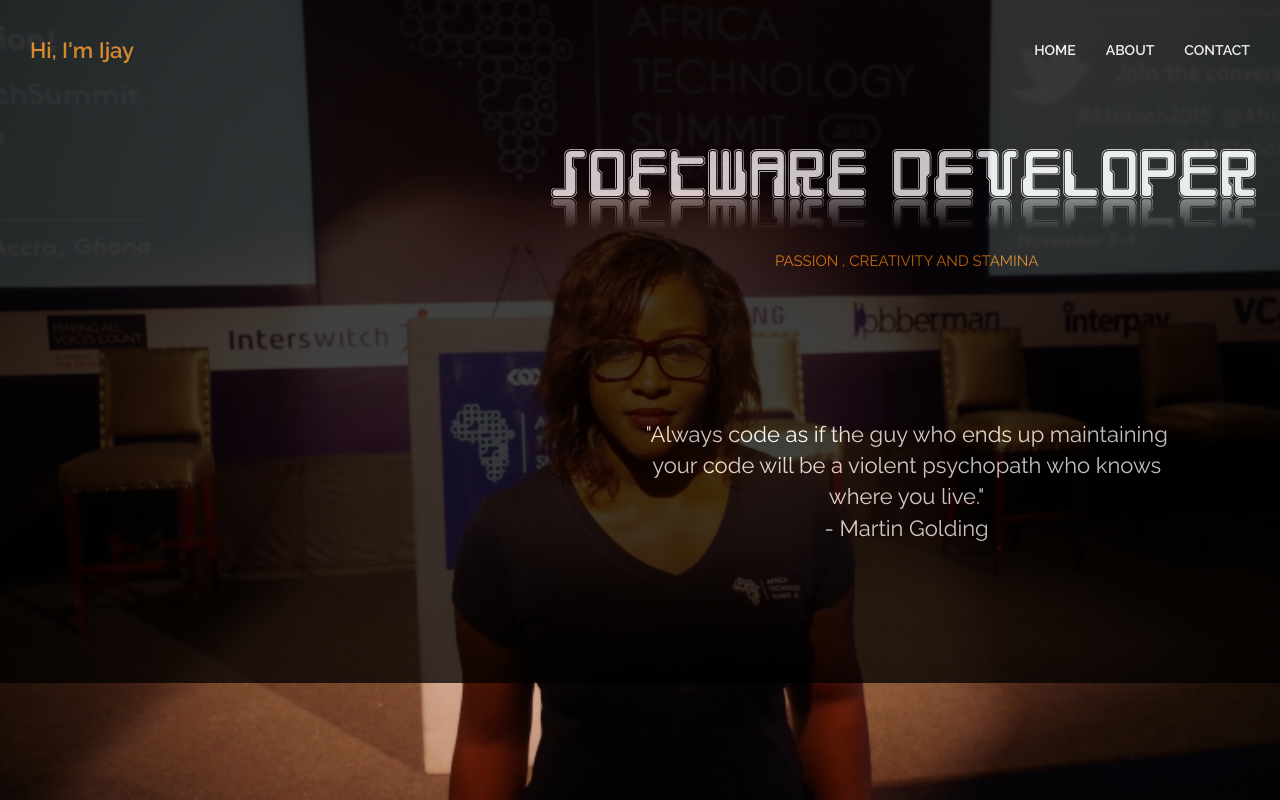
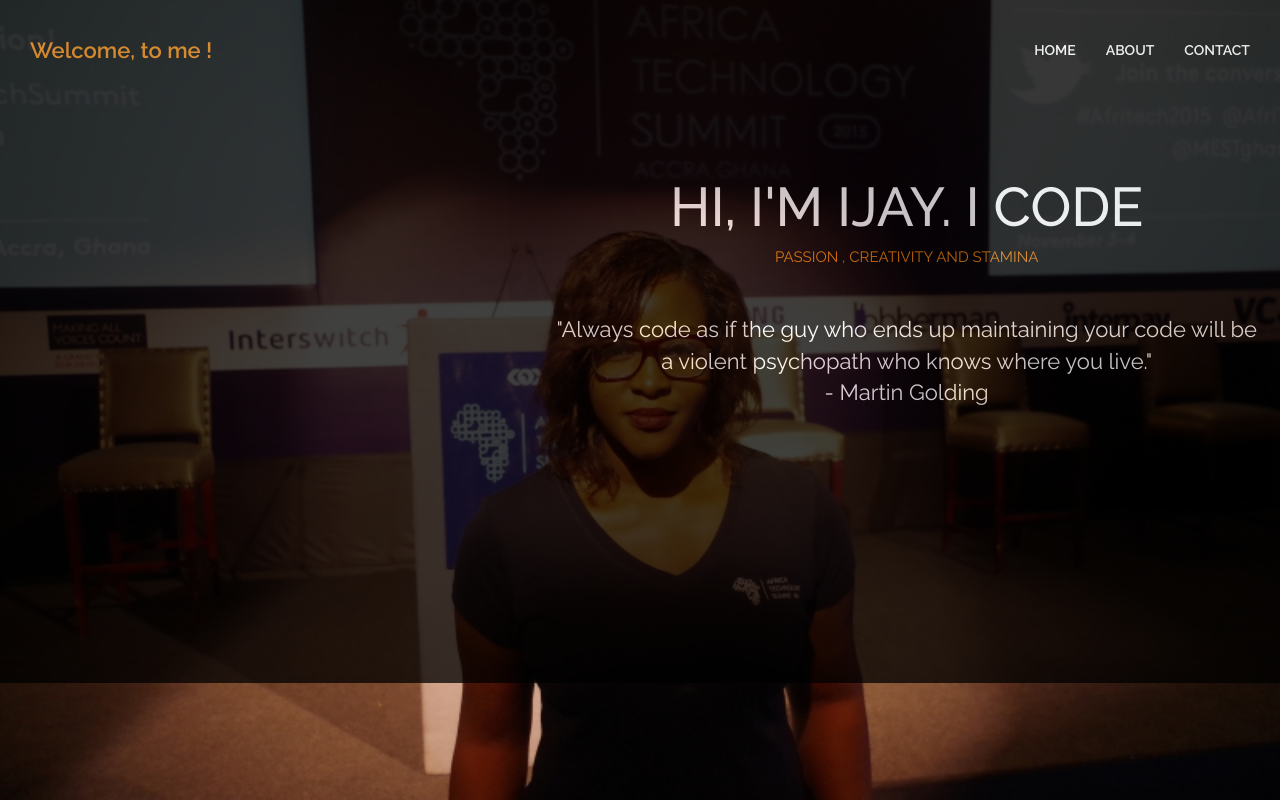
Before and after one commit to ijayoa/ijayoa.github.io, a plain HTML site: page index.html in a window 1280 px wide. Drawn offline with Linux system fonts and the light colour scheme; files whose address does not match are found by name.

```diff
--- a/index.html
+++ b/index.html
@@ -80,7 +80,7 @@
           <span class="icon-bar"></span>
           <span class="icon-bar"></span>
         </button>
-        <a class="navbar-brand" href="#" style="color:#E87E04; font-size:22px;"><b>Hi, I'm Ijay</b></a>
+        <a class="navbar-brand" href="#" style="color:#E87E04; font-size:22px;"><b>Welcome, to me !</b></a>
       </div>
 
       <!-- Collect the nav links, forms, and other content for toggling -->
@@ -98,15 +98,15 @@
 
       <div class=" col-md-5 " id="myimagestyle">
       </div>
-      <div class="col-md-7 " style="color:white; text-align:center; font-size:1.3em;" >
-        <img src="images/title.png" class="img img-responsive" style="padding-top:60px; padding-left:0px;">
+      <div class="col-md-7 " style="color:white; text-align:center; font-size:1.3em; " >
+        <h1 style="font-size:3em; padding-top:1.5em;">HI, I'M IJAY. I CODE</h1>
          <div class="row" style="margin-top:5px; border-radius:10px;">
           <p style="color:#E87E04; font-size:15px;"> PASSION , CREATIVITY AND STAMINA</p><br>
         </div>
         <div class="row" style="text-align:center;">
 
 
-        <blockquote style="border-left:0px; padding:5em; font-size:22px; "> "Always code as if the guy who ends up maintaining your code will be a violent psychopath who knows where you live." <br> - Martin Golding
+        <blockquote style="border-left:0px; font-size:22px; "> "Always code as if the guy who ends up maintaining your code will be a violent psychopath who knows where you live." <br> - Martin Golding
 
         </blockquote>
 
```
